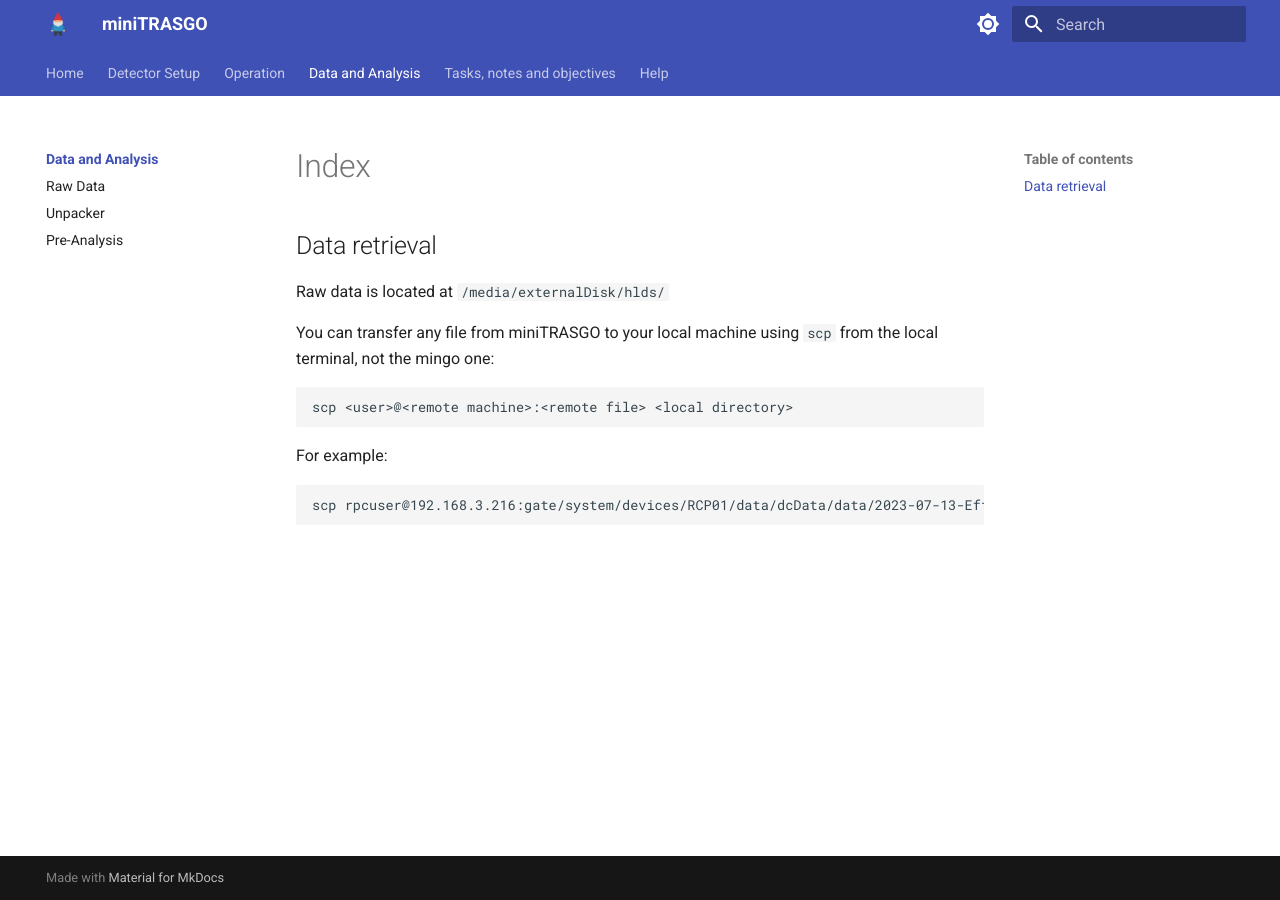
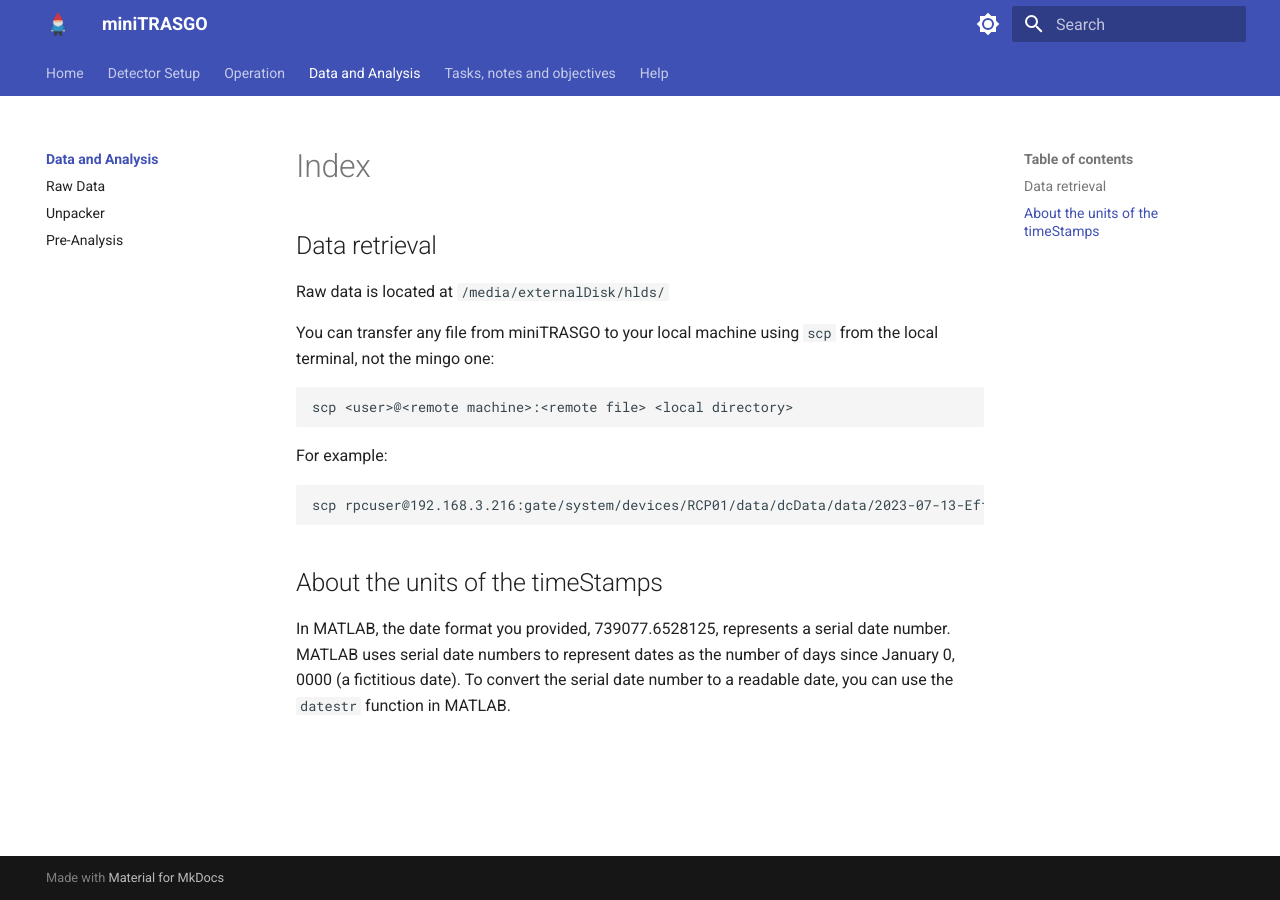
Before and after one commit to cayesoneira/miniTRASGO-documentation, an MkDocs documentation site: the page built from docs/data/index.md, in a window 1280 px wide. Built offline with MkDocs 1.6.1 and Material for MkDocs 9.7.7, drawn with Linux system fonts in a browser that asks for light colours.

Commit message:
Update index.md

```diff
--- a/docs/data/index.md
+++ b/docs/data/index.md
@@ -9,3 +9,7 @@
   For example:
 
     scp rpcuser@192.168.3.216:gate/system/devices/RCP01/data/dcData/data/2023-07-13-EffMap.mat ~/
+
+
+## About the units of the timeStamps
+In MATLAB, the date format you provided, 739077.6528125, represents a serial date number. MATLAB uses serial date numbers to represent dates as the number of days since January 0, 0000 (a fictitious date). To convert the serial date number to a readable date, you can use the `datestr` function in MATLAB.
```
